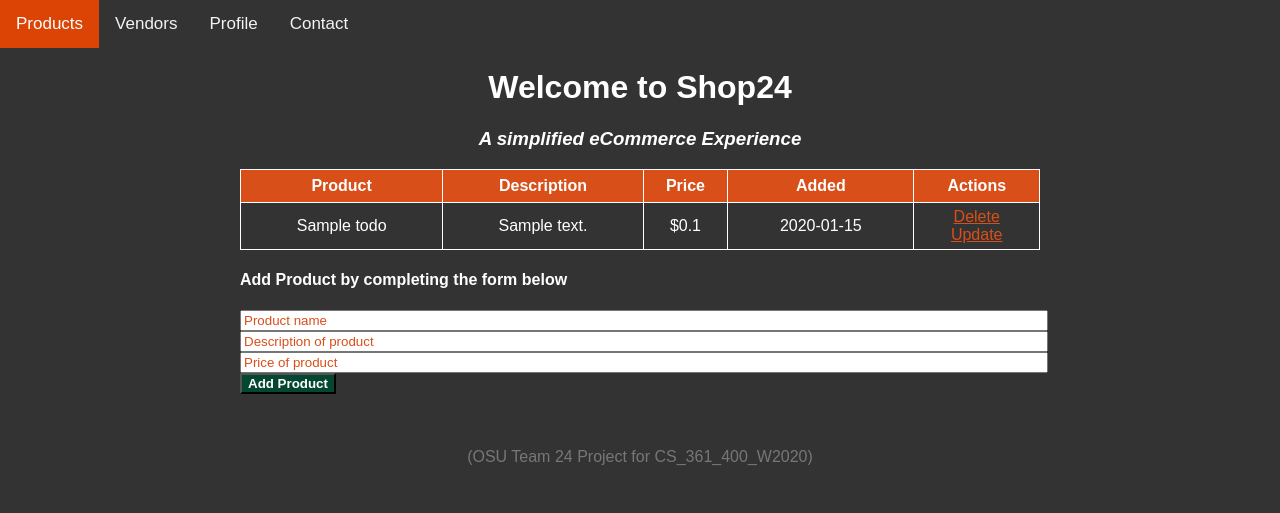
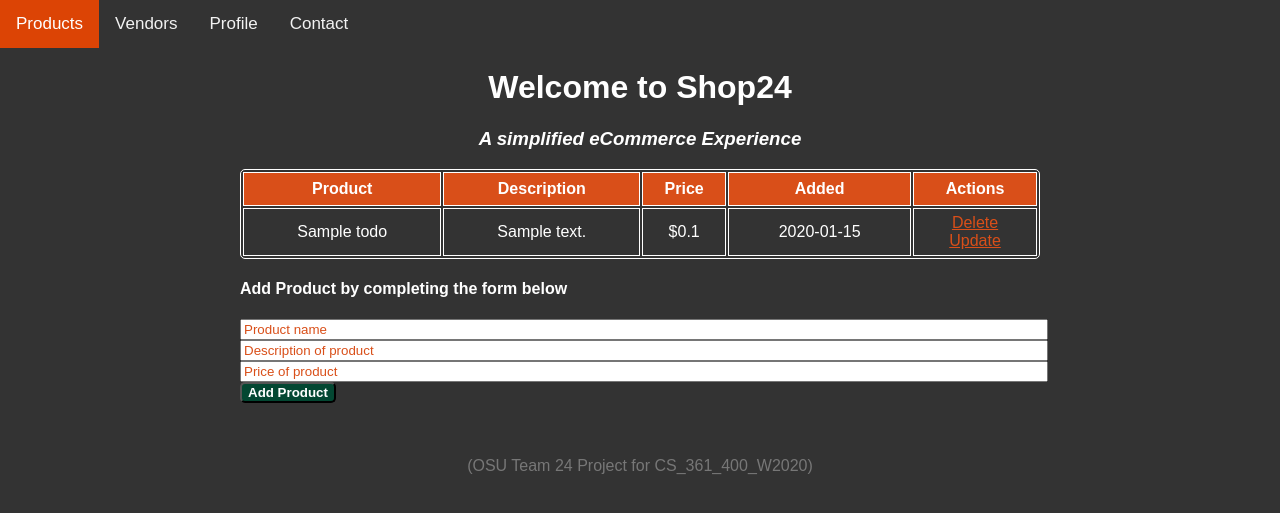
Before and after one commit to kowalczj/shop24, a Flask app: page / in a window 1280 px wide. Shown: the top 513 px of the page. Run offline with Flask 2, Linux system fonts and the light colour scheme; tables that the repository leaves empty hold one stand-in row (values such as "Sample post").

Commit message:
User Story #26 Minor changes to CSS styling
Rounded 'Add Product' button and table border, and also changed input text field to match color of button (green)

```diff
--- a/static/css/main.css
+++ b/static/css/main.css
@@ -56,11 +56,13 @@ a {
 
 table, td, th {
     border: 1px solid white;
+    /*border-radius: 5px;*/
 }
 
 table {
-    border-collapse: collapse;
+    /*border-collapse: collapse;*/
     width: 100%;
+    border-radius: 5px;
 }
 
 th {
@@ -94,10 +96,11 @@ input[value="Add Product"] {
     font-weight: bold;
     cursor: pointer;
     background-color: #034732;
+    border-radius: 5px;
 }
 
 input[type=text] {
-    color: #d94f19;
+    color: #034732;
     font-weight: bold;
 }
 
```
